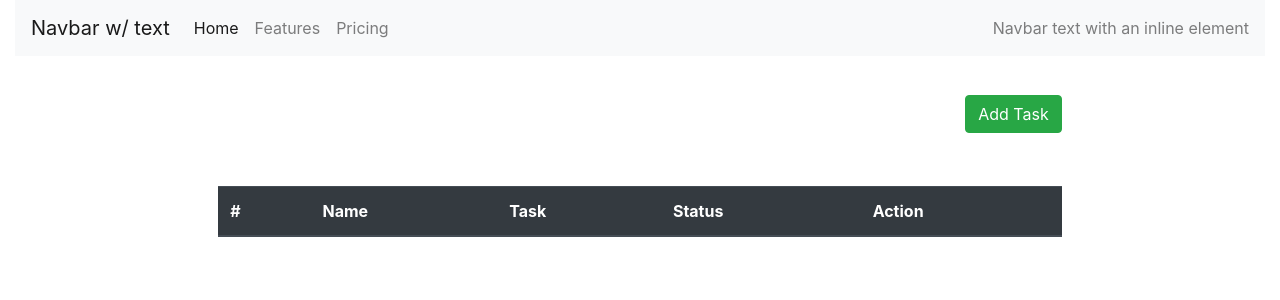
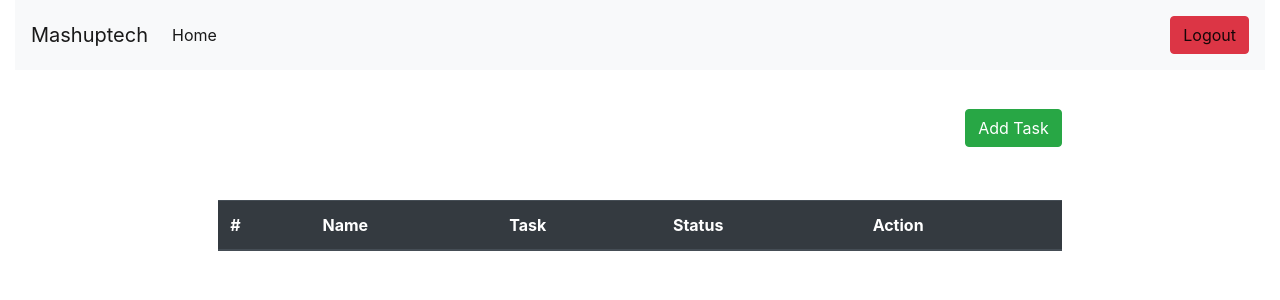
Before and after one commit to saijusunny/mashuptech, a Django app: page /home/ in a window 1280 px wide. Shown: the top 300 px of the page. Run offline with Django 4.2, Linux system fonts and the light colour scheme; a user stored in the database is signed in; data comes from the database, SQL or seed files in the repository; both versions use the stored data as it was after the commit; lists and menus that the app fills with data are empty; some libraries are stand-ins or nearby versions.

Commit message:
last commit

```diff
--- a/crudapp/templates/base.html
+++ b/crudapp/templates/base.html
@@ -17,24 +17,19 @@
 <body>
   <div class="container-fluid">
     <nav class="navbar navbar-expand-lg navbar-light bg-light">
-      <a class="navbar-brand" href="#">Navbar w/ text</a>
+      <a class="navbar-brand" href="#">Mashuptech</a>
       <button class="navbar-toggler" type="button" data-toggle="collapse" data-target="#navbarText" aria-controls="navbarText" aria-expanded="false" aria-label="Toggle navigation">
         <span class="navbar-toggler-icon"></span>
       </button>
       <div class="collapse navbar-collapse" id="navbarText">
         <ul class="navbar-nav mr-auto">
           <li class="nav-item active">
-            <a class="nav-link" href="#">Home <span class="sr-only">(current)</span></a>
+            <a class="nav-link" href="{% url 'home'%}">Home <span class="sr-only">(current)</span></a>
           </li>
-          <li class="nav-item">
-            <a class="nav-link" href="#">Features</a>
-          </li>
-          <li class="nav-item">
-            <a class="nav-link" href="#">Pricing</a>
-          </li>
+
         </ul>
         <span class="navbar-text">
-          Navbar text with an inline element
+          <a href="{% url 'logout'%}" class="btn btn-danger">Logout</a>
         </span>
       </div>
     </nav>
--- a/crudapp/templates/home.html
+++ b/crudapp/templates/home.html
@@ -32,9 +32,9 @@
 
 
                 <td>
-                    <input type="text" id="ids2"  >
+                    <input type="hidden" id="ids2"  >
                     <a href="#" class="btn btn-success" data-toggle="modal" data-target="#up{{task.id}}" >Edit</a>
-                    <button class=" btn btn-danger ml-1" id='del{{task.id}}'  value="{{task.id}}" onclick=get_ids(`{{task.id}}`)>delete</button></td>
+                    <button class=" btn btn-danger ml-1" id='del{{forloop.counter}}'  value="{{task.id}}" onclick=get_ids(`{{task.id}}`)>delete</button></td>
               </tr>
               {%endfor%}
 
@@ -68,12 +68,12 @@
                     {%else%}
                     <input type="checkbox" name="status" id="ed_status{{task.id}}"  checked>&nbspComplete
                     {%endif%}
-                    <input type="text" id="ids" value={{task.id}} >
+                    <input type="hidden" id="ids" value={{task.id}} >
                 </form>
             </div>
             <div class="modal-footer">
                 <button type="button" class="btn btn-secondary" data-dismiss="modal">Close</button>
-                <button type="button" class="btn btn-primary" id="edit-button{{task.id}}" value={{task.id}}>Save changes</button>
+                <button type="button" class="btn btn-primary" id="edit-button{{forloop.counter}}" value={{task.id}}>Save changes</button>
             </div>
         </div>
     </div>
@@ -122,6 +122,10 @@
     // Add Function
     var id_no=$("#ids").val();
     var id_no2=$("#ids2").val();
+    for (var i = 0; i < `{{tots}}`; i++) {
+        j=i+1
+        console.log(j)
+
 
     $('#add-button').click(function() {
 
@@ -150,7 +154,7 @@
             });
         });
     // Edit Function
-        $(`#edit-button${id_no}`).click(function() {
+        $(`#edit-button${j}`).click(function() {
             var key = $(this).val();
 
             var ed_name = $("#ed_name"+key).val();
@@ -178,7 +182,7 @@
         });
 
         // delete function
-        $(`#del${id_no}`).click(function() {
+        $(`#del${j}`).click(function() {
             var key = $(this).val();
 
 
@@ -197,6 +201,7 @@
                 }
             });
         });
+    }
     });
 </script>
 
--- a/crudapp/views.py
+++ b/crudapp/views.py
@@ -77,7 +77,7 @@
         return redirect('login')
 
 def logout_view(request):
-    logout(request)  # This logs out the user
+    logout(request)
     return redirect('login')
 
 @login_required
```
Also changed, not shown: db.sqlite3.
